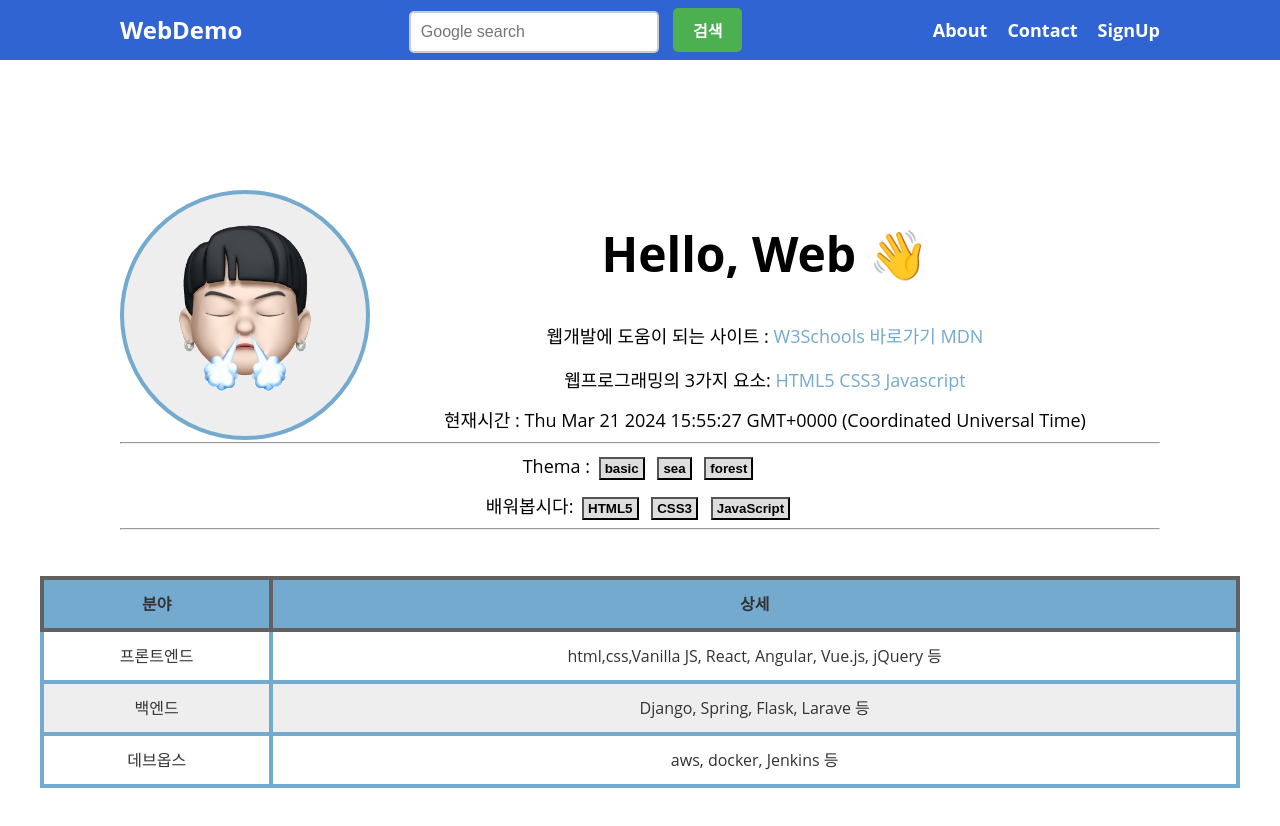
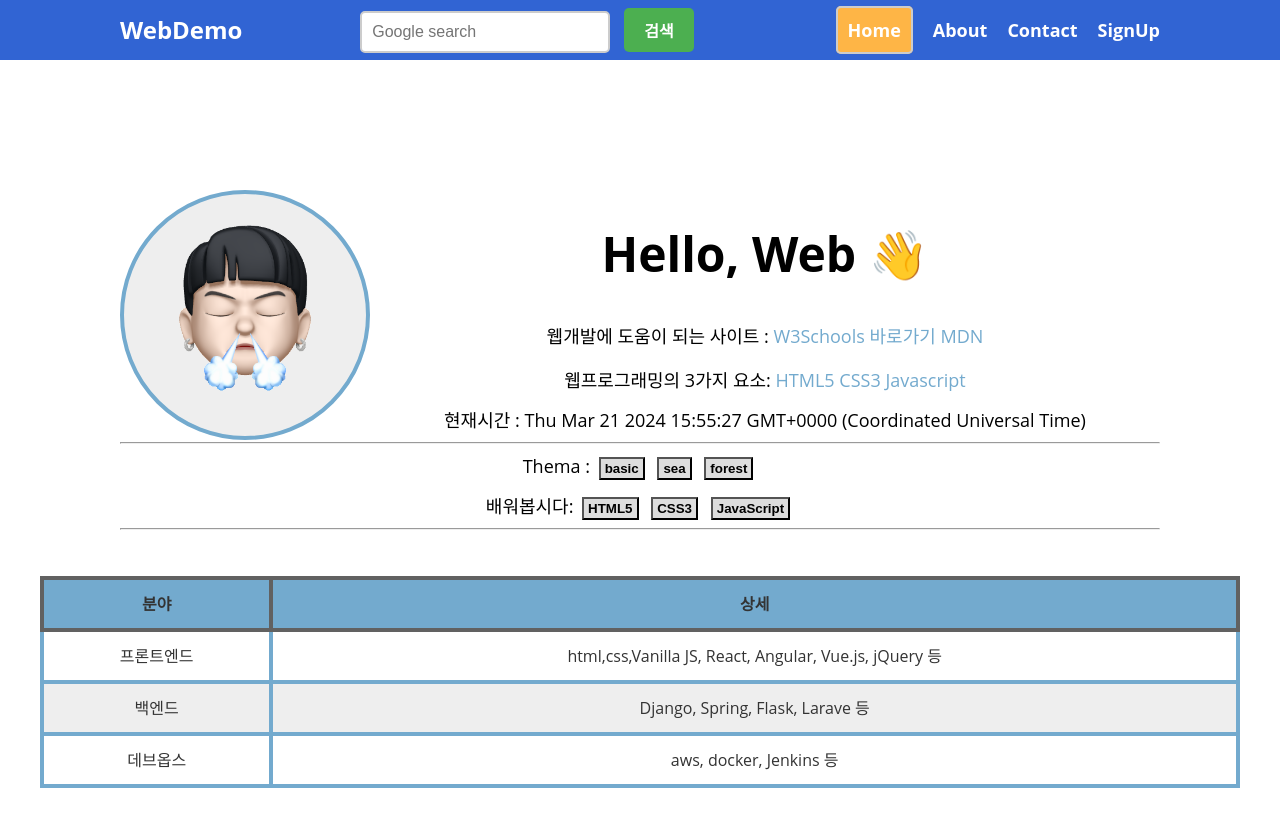
Before and after one commit to fprh13/hcjdemo, a plain HTML site: page index.html in a window 1280 px wide. Drawn offline with Linux system fonts and the light colour scheme.

Commit message:
feat: nav 현재 위치 추가

```diff
--- a/index.html
+++ b/index.html
@@ -25,6 +25,9 @@
 
         <!-- 네비게이션 요소 -->
         <ul class="nav">
+          <li>
+            <a class="nav_self" href="index.html">Home</a>
+          </li>
           <li>
             <a href="about.html">About</a>
           </li>
--- a/style.css
+++ b/style.css
@@ -96,6 +96,15 @@ ul {
   /* 내부 글씨 색상 변경 */
   color: #fff;
   height: 60px;
+}
+
+.nav_self {
+  background-color: var(--color-orange);
+  padding: 10px;
+  border: 2px solid #ccc;
+  border-radius: 5px;
+  width: 250px;
+  font-size: 16px;
 }
 
 .container {
```
Also changed, not shown: about.html (+3 -1 lines), contact.html (+3 -0 lines), signup.html (+3 -0 lines).
